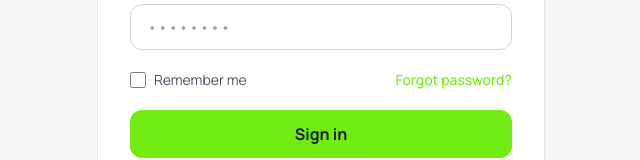
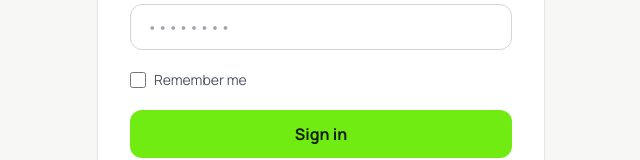
Before and after one commit to rivaldorose/konsensi-workspace, a Next.js app: page /login in a window 1280 px wide. Shown: the part 420-580 px from the top of the page, without its empty margins (319-959 px from the left). Built offline with nearby package versions, Linux system fonts and the light colour scheme; no server answers.

Commit message:
Remove forgot password link to fix 404 error

```diff
--- a/src/app/(auth)/login/page.tsx
+++ b/src/app/(auth)/login/page.tsx
@@ -130,8 +130,8 @@
               />
             </div>
 
-            {/* Remember me & Forgot password */}
-            <div className="flex items-center justify-between">
+            {/* Remember me */}
+            <div className="flex items-center">
               <label className="flex items-center">
                 <input
                   type="checkbox"
@@ -139,12 +139,6 @@
                 />
                 <span className="ml-2 text-sm text-gray-600">Remember me</span>
               </label>
-              <Link
-                href="/auth/forgot-password"
-                className="text-sm text-primary hover:text-[#4da30c] font-medium"
-              >
-                Forgot password?
-              </Link>
             </div>
 
             {/* Submit Button */}
```
